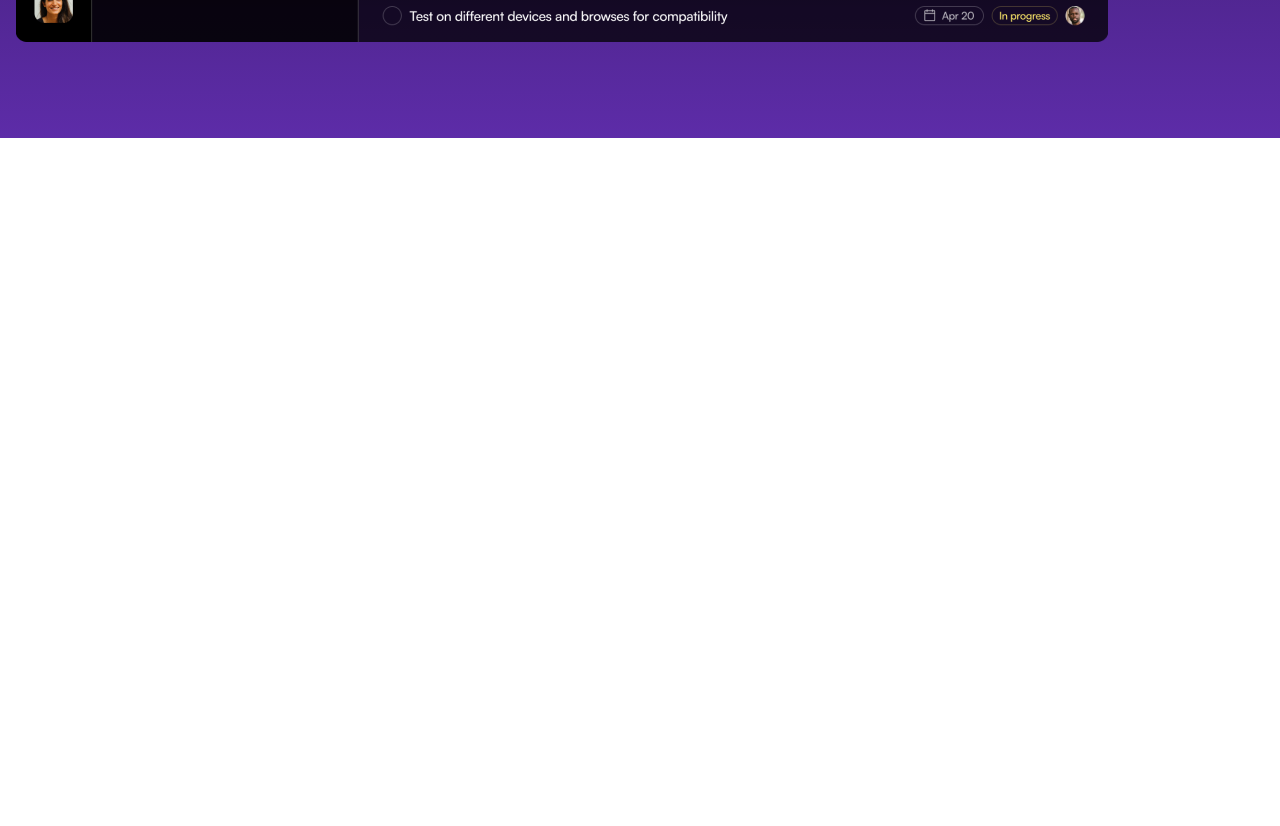
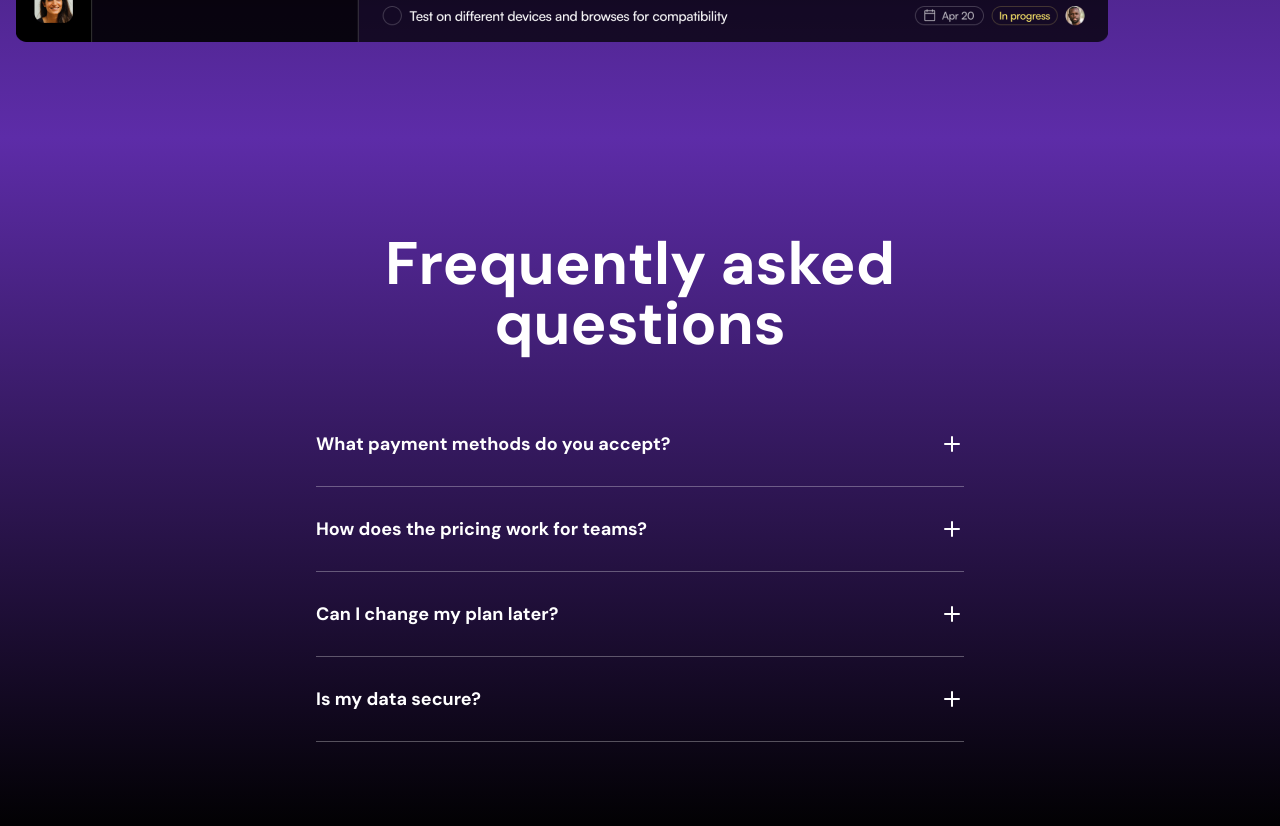
Before and after one commit to Hrithik0112/Saas-landing-Page-UI, a Next.js app: page / in a window 1280 px wide. Shown: the part 2860-3686 px from the top of the page. Before the commit the page ends 2998 px from the top, so only its background shows below. Built offline with nearby package versions, Linux system fonts and the light colour scheme.

Commit message:
Feat : FAQ section added

```diff
--- /dev/null
+++ b/app/_components/FAQs.tsx
@@ -0,0 +1,58 @@
+"use client"
+import clsx from "clsx";
+import { Minus, Plus } from "lucide-react";
+import { useState } from "react";
+
+const faqitems = [
+  {
+    question: "What payment methods do you accept?",
+    answer:
+      "Our pricing is per user, per month. This means you only pay for the number of team members you have on your account. Discounts are available for larger teams and annual subscriptions.",
+  },
+  {
+    question: "How does the pricing work for teams?",
+    answer:
+      "Our pricing is per user, per month. This means you only pay for the number of team members you have on your account. Discounts are available for larger teams and annual subscriptions.",
+  },
+  {
+    question: "Can I change my plan later?",
+    answer:
+      "Security is our top priority. We use state-of-the-art encryption and comply with the best industry practices to ensure that your data is stored securely and accessed only by authorized users.",
+  },
+  {
+    question: "Is my data secure?",
+    answer:
+      "Security is our top priority. We use state-of-the-art encryption and comply with the best industry practices to ensure that your data is stored securely and accessed only by authorized users.",
+  },
+];
+
+const AccordianItem = ({question , answer} : {question : string , answer : string})=> {
+
+    const [isOpen , setIsOpen] = useState(false)
+    return (
+        <div className="py-7 border-b border-white/30" onClick={()=> setIsOpen(!isOpen)}>
+              <div className="flex items-center ">
+                <span className="flex-1 text-lg font-bold">{question}</span>
+                {isOpen ? <Minus/> : <Plus/> }
+              </div>
+              <div className={clsx("mt-4 " , {hidden : !isOpen ,
+                "" : isOpen === true
+              })}>{answer}</div>
+            </div>
+    )
+}
+
+export const FAQs = () => {
+  return (
+    <div className="py-[72px] bg-black text-white sm:py-24 bg-gradient-to-b from-[#5D2CA8]  to-black">
+      <div className="px-4">
+        <h2 className="text-center font-bold text-5xl sm:text-6xl sm:max-w-[648px] sm:mx-auto">Frequently asked questions</h2>
+        <div className="mt-12 max-w-[648px] mx-auto">
+          {faqitems.map(({ question, answer }) => (
+            <AccordianItem question={question} answer={answer}/>
+          ))}
+        </div>
+      </div>
+    </div>
+  );
+};
--- a/app/page.tsx
+++ b/app/page.tsx
@@ -1,4 +1,5 @@
 import { Banner } from "./_components/Banner";
+import { FAQs } from "./_components/FAQs";
 import { Features } from "./_components/Features";
 import { Hero } from "./_components/Hero";
 import { LogoTicker } from "./_components/LogoTicker";
@@ -15,6 +16,7 @@ export default function Home() {
     <LogoTicker/>
     <Features/>
     <Product/>
+    <FAQs/>
     </>
   );
 }
```
